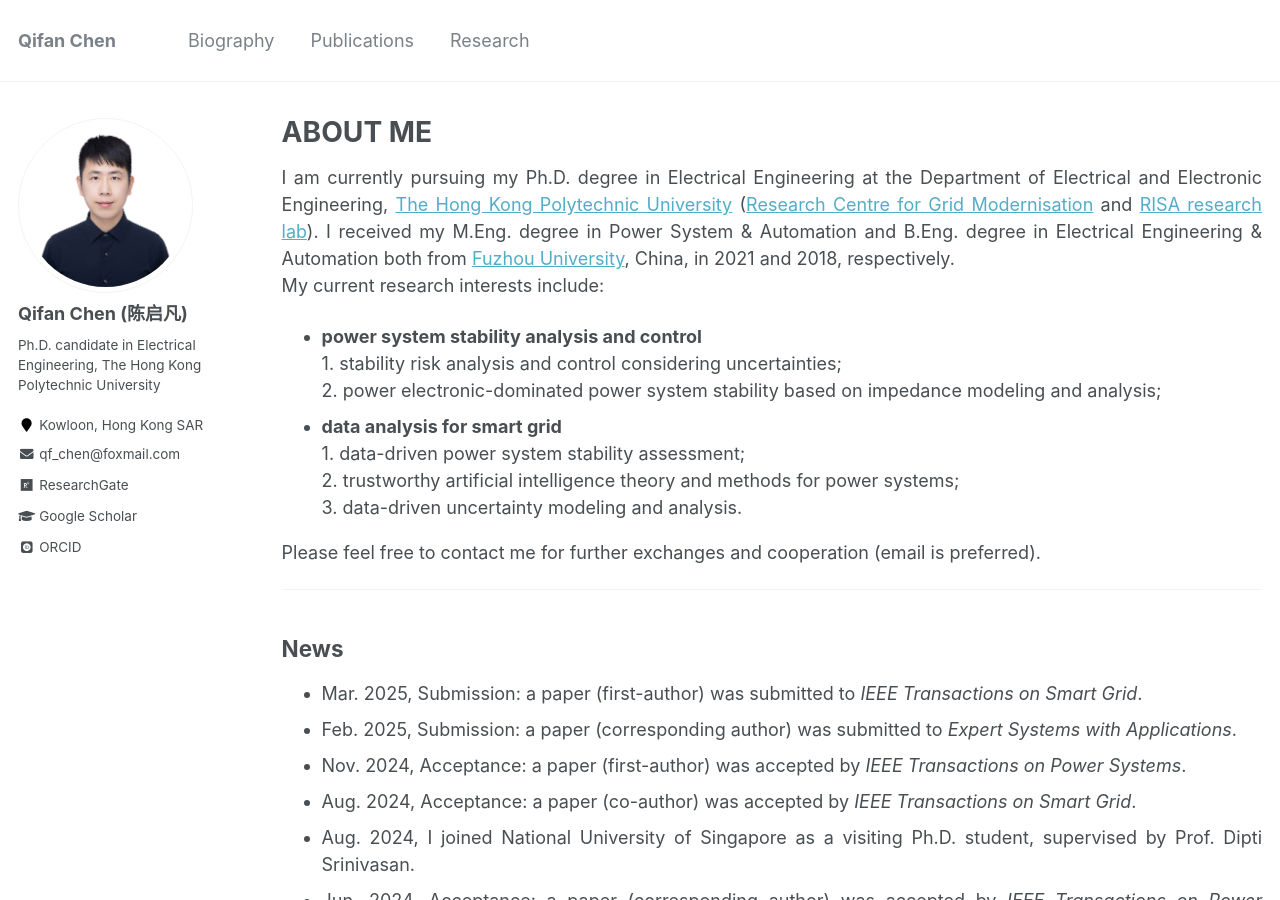
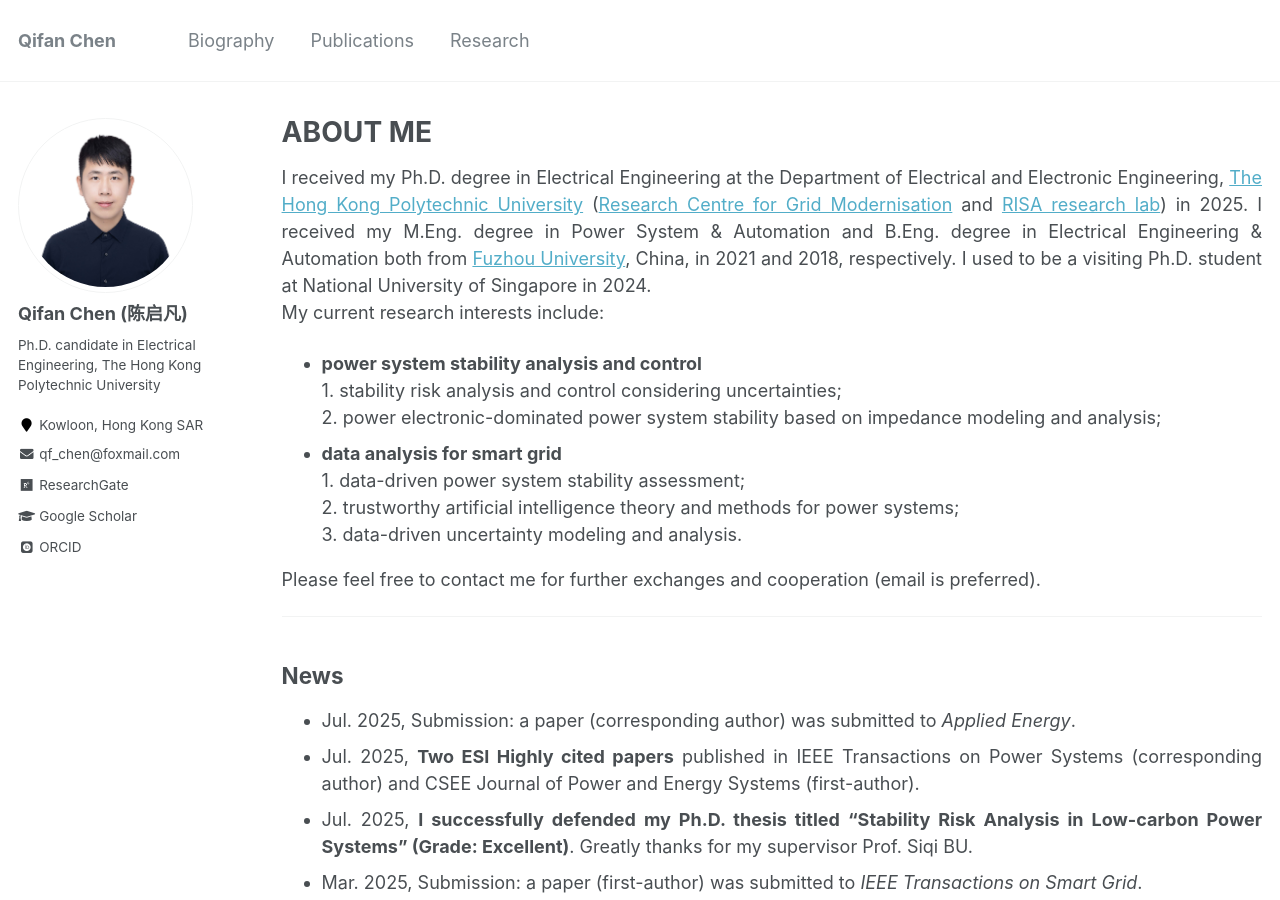
Before and after one commit to ChQf/ChQf.github.io, a Jekyll site: the page built from _pages/about.md, in a window 1280 px wide and 900 px high. Built offline with Jekyll 4.4.1, drawn with Linux system fonts in a browser that asks for light colours; some web fonts are replaced.

Commit message:
Update about.md

```diff
--- a/_pages/about.md
+++ b/_pages/about.md
@@ -9,8 +9,8 @@ redirect_from:
   - /about.html
 ---
 
-I am currently pursuing my Ph.D. degree in Electrical Engineering at the Department of Electrical and Electronic Engineering, [The Hong Kong Polytechnic University](https://www.polyu.edu.hk/){:target="_blank"} ([Research Centre for Grid Modernisation](https://www.polyu.edu.hk/rcgm/?sc_lang=en){:target="_blank"} and [RISA research lab](https://www.polyu.edu.hk/ee/siqibu/index.html){:target="_blank"}).
-I received my M.Eng. degree in Power System & Automation and B.Eng. degree in Electrical Engineering & Automation both from [Fuzhou University](https://dqxy.fzu.edu.cn/){:target="_blank"}, China, in 2021 and 2018, respectively.
+I received my Ph.D. degree in Electrical Engineering at the Department of Electrical and Electronic Engineering, [The Hong Kong Polytechnic University](https://www.polyu.edu.hk/){:target="_blank"} ([Research Centre for Grid Modernisation](https://www.polyu.edu.hk/rcgm/?sc_lang=en){:target="_blank"} and [RISA research lab](https://www.polyu.edu.hk/ee/siqibu/index.html){:target="_blank"}) in 2025.
+I received my M.Eng. degree in Power System & Automation and B.Eng. degree in Electrical Engineering & Automation both from [Fuzhou University](https://dqxy.fzu.edu.cn/){:target="_blank"}, China, in 2021 and 2018, respectively. I used to be a visiting Ph.D. student at National University of Singapore in 2024.
 <br>My current research interests include:
 {: .text-justify}
 * **power system stability analysis and control**
@@ -26,6 +26,9 @@ Please feel free to contact me for further exchanges and cooperation (email is p
 ---
 
 ## News
+* Jul. 2025, Submission: a paper (corresponding author) was submitted to *Applied Energy*.
+* Jul. 2025, **Two ESI Highly cited papers** published in IEEE Transactions on Power Systems (corresponding author) and CSEE Journal of Power and Energy Systems (first-author).
+* Jul. 2025, **I successfully defended my Ph.D. thesis titled "Stability Risk Analysis in Low-carbon Power Systems" (Grade: Excellent)**. Greatly thanks for my supervisor Prof. Siqi BU.
 * Mar. 2025, Submission: a paper (first-author) was submitted to *IEEE Transactions on Smart Grid*.
 * Feb. 2025, Submission: a paper (corresponding author) was submitted to *Expert Systems with Applications*.
 * Nov. 2024, Acceptance: a paper (first-author) was accepted by *IEEE Transactions on Power Systems*.
```
